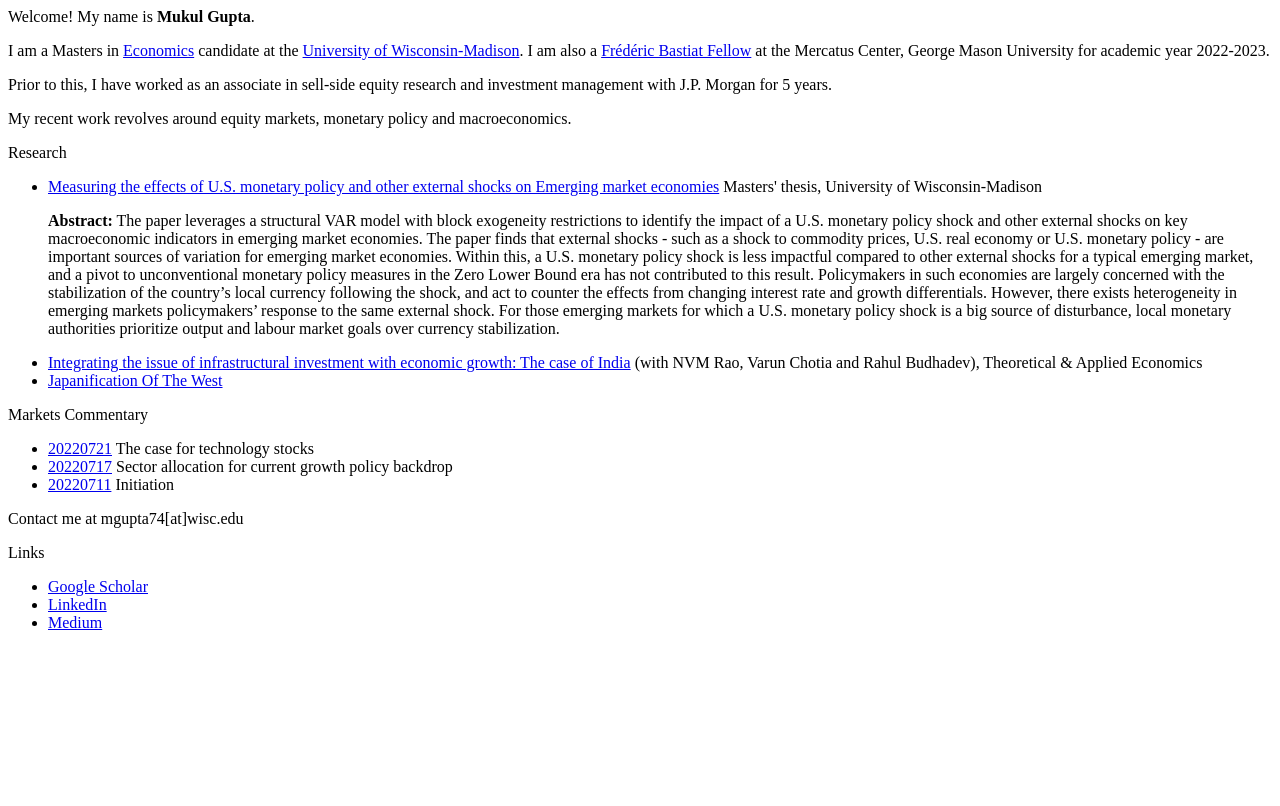
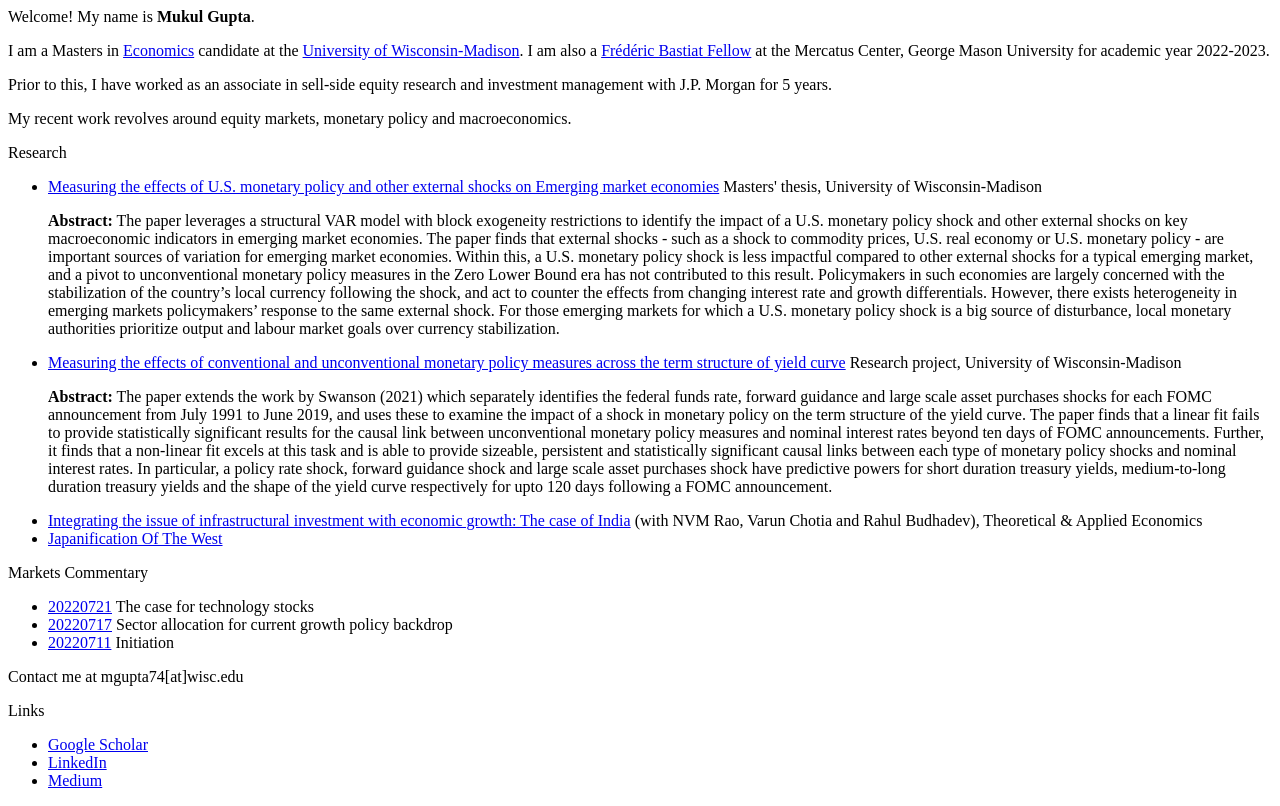
Before and after one commit to mukulgupta74/mukulgupta.github.io, a plain HTML site: page index.html in a window 1280 px wide. Drawn offline with Linux system fonts and the light colour scheme.

Commit message:
Update index.html
independent study

```diff
--- a/index.html
+++ b/index.html
@@ -14,6 +14,10 @@
             <li>
                <a href="https://drive.google.com/file/d/1kr0jZzb4ZeF1LFlLMtcalGygD-uLhGJ1/view">Measuring the effects of U.S. monetary policy and other external shocks on Emerging market economies</a> Masters' thesis, University of Wisconsin-Madison
                 <p><b>Abstract:</b> The paper leverages a structural VAR model with block exogeneity restrictions to identify the impact of a U.S. monetary policy shock and other external shocks on key macroeconomic indicators in emerging market economies. The paper finds that external shocks - such as a shock to commodity prices, U.S. real economy or U.S. monetary policy - are important sources of variation for emerging market economies. Within this, a U.S. monetary policy shock is less impactful compared to other external shocks for a typical emerging market, and a pivot to unconventional monetary policy measures in the Zero Lower Bound era has not contributed to this result. Policymakers in such economies are largely concerned with the stabilization of the country’s local currency following the shock, and act to counter the effects from changing interest rate and growth differentials. However, there exists heterogeneity in emerging markets policymakers’ response to the same external shock. For those emerging markets for which a U.S. monetary policy shock is a big source of disturbance, local monetary authorities prioritize output and labour market goals over currency stabilization.
+            </li>
+            <li>
+               <a href="https://drive.google.com/file/d/15TNAHf3MPN9fzo6ecQGhcJWUFuOO9Y3Z/view?usp=sharing">Measuring the effects of conventional and unconventional monetary policy measures across the term structure of yield curve</a> Research project, University of Wisconsin-Madison
+                <p><b>Abstract:</b> The paper extends the work by Swanson (2021) which separately identifies the federal funds rate, forward guidance and large scale asset purchases shocks for each FOMC announcement from July 1991 to June 2019, and uses these to examine the impact of a shock in monetary policy on the term structure of the yield curve. The paper finds that a linear fit fails to provide statistically significant results for the causal link between unconventional monetary policy measures and nominal interest rates beyond ten days of FOMC announcements. Further, it finds that a non-linear fit excels at this task and is able to provide sizeable, persistent and statistically significant causal links between each type of monetary policy shocks and nominal interest rates. In particular, a policy rate shock, forward guidance shock and large scale asset purchases shock have predictive powers for short duration treasury yields, medium-to-long duration treasury yields and the shape of the yield curve respectively for upto 120 days following a FOMC announcement.
             </li>
             <li>
                <a href="http://store.ectap.ro/articole/1204.pdf">Integrating the issue of infrastructural investment with economic growth: The case of India</a> (with NVM Rao, Varun Chotia and Rahul Budhadev), Theoretical & Applied Economics
```
